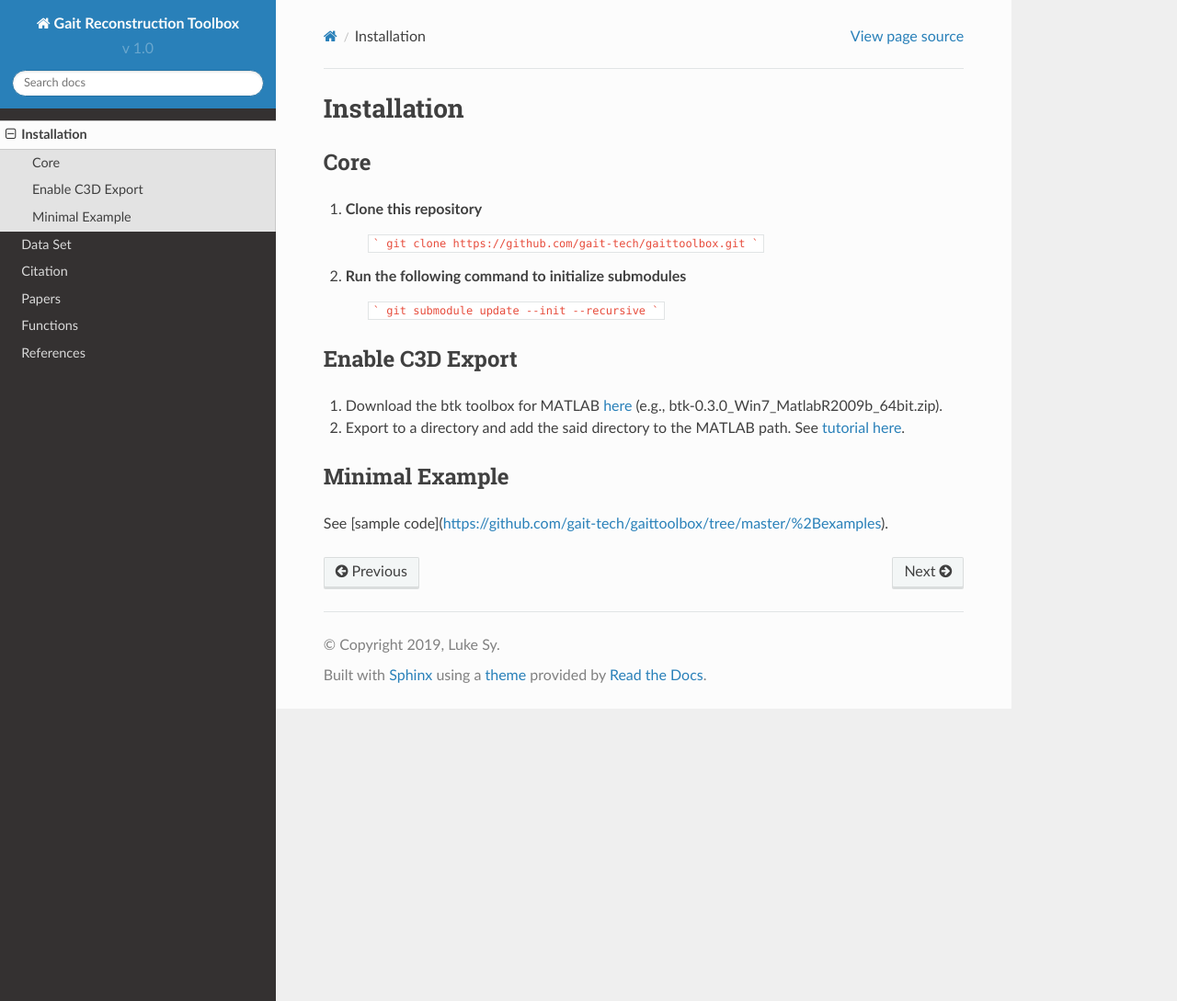
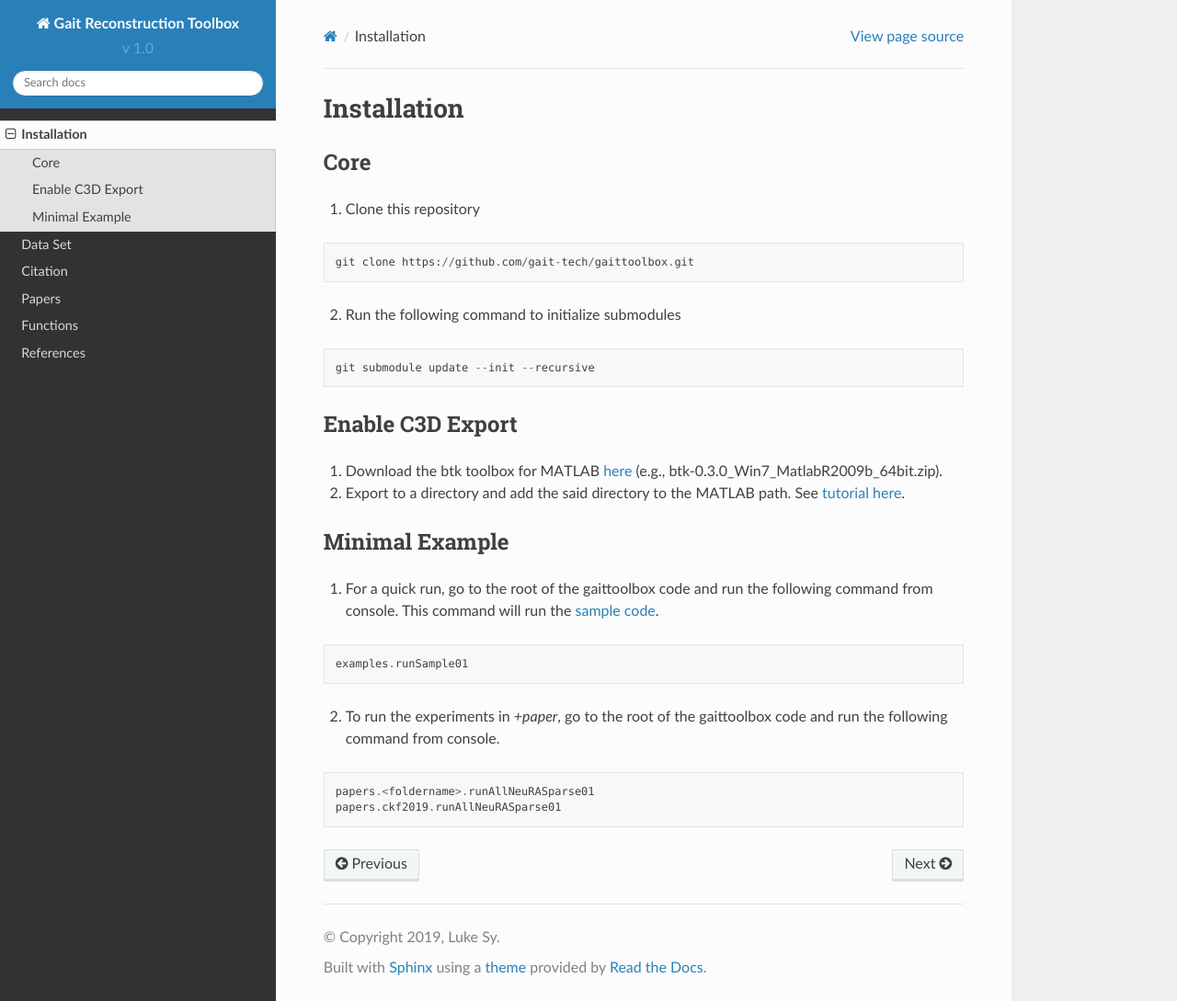
Before and after one commit to gait-tech/gaittoolbox, a Sphinx documentation site: the page built from docs/source/installation.rst, in a window 1280 px wide and 1089 px high. Shown: the whole window at 92% size. Built offline with Sphinx 7.4.7 and the Read the Docs theme 2.0.0, drawn with Linux system fonts in a browser that asks for light colours.

Commit message:
updated minimal example to give sample command

````diff
--- a/docs/source/installation.rst
+++ b/docs/source/installation.rst
@@ -3,14 +3,19 @@ Installation
 
 Core
 ------------
-#. Clone this repository
-	```
+
+1. Clone this repository
+
+.. code-block::
+
 	git clone https://github.com/gait-tech/gaittoolbox.git
-	```
-#. Run the following command to initialize submodules
-	```
+
+2. Run the following command to initialize submodules
+
+.. code-block::
+
 	git submodule update --init --recursive
-	```
+
 
 Enable C3D Export
 -----------------
@@ -19,4 +24,17 @@ Enable C3D Export
 
 Minimal Example
 ---------------
-See [sample code](https://github.com/gait-tech/gaittoolbox/tree/master/%2Bexamples).
+
+1. For a quick run, go to the root of the gaittoolbox code and run the following command from console. This command will run the `sample code <https://github.com/gait-tech/gaittoolbox/tree/master/%2Bexamples>`_.
+
+.. code-block::
+
+	examples.runSample01
+
+
+2. To run the experiments in `+paper`, go to the root of the gaittoolbox code and run the following command from console.
+
+.. code-block::
+
+	papers.<foldername>.runAllNeuRASparse01
+	papers.ckf2019.runAllNeuRASparse01
````
